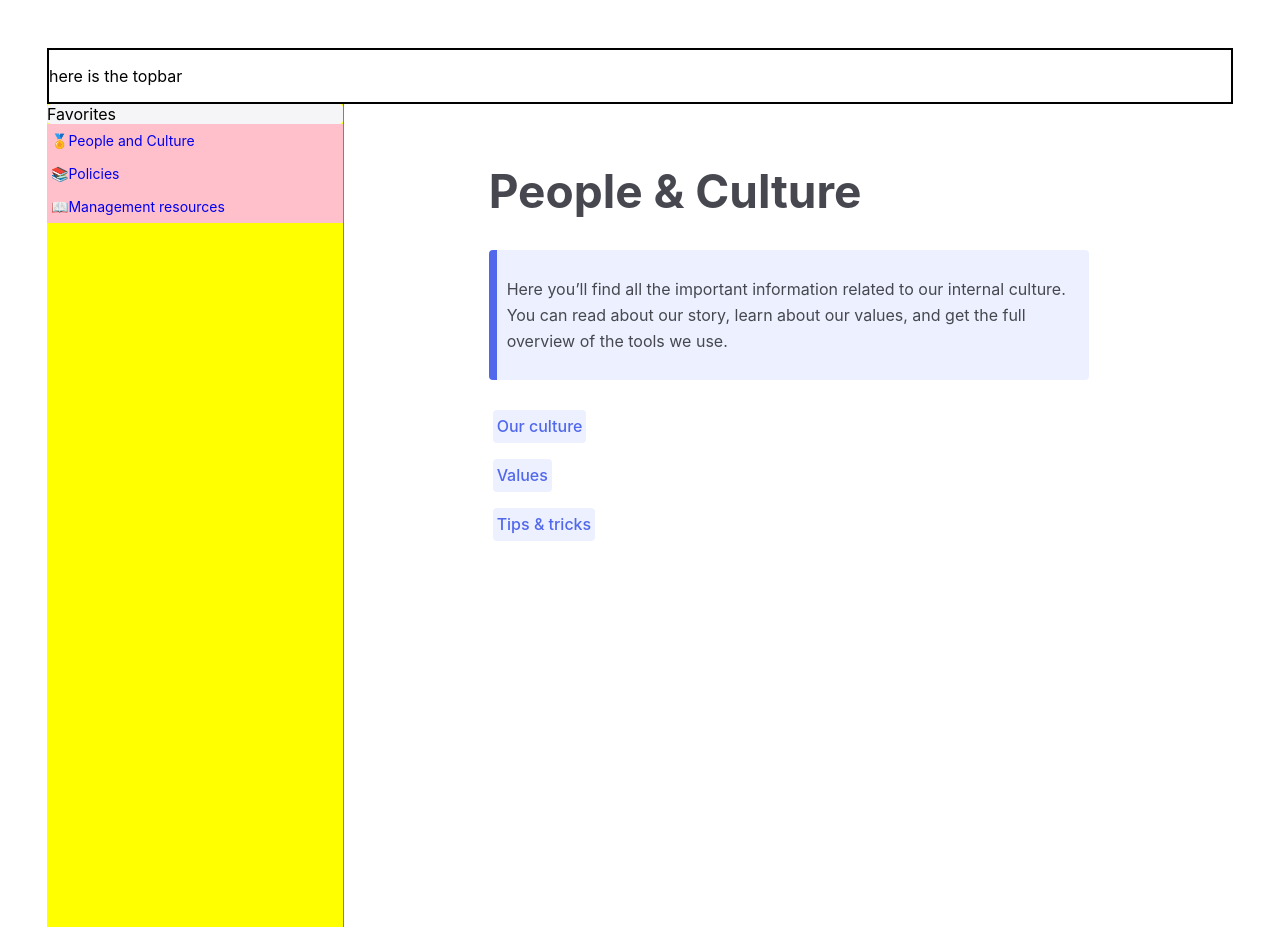
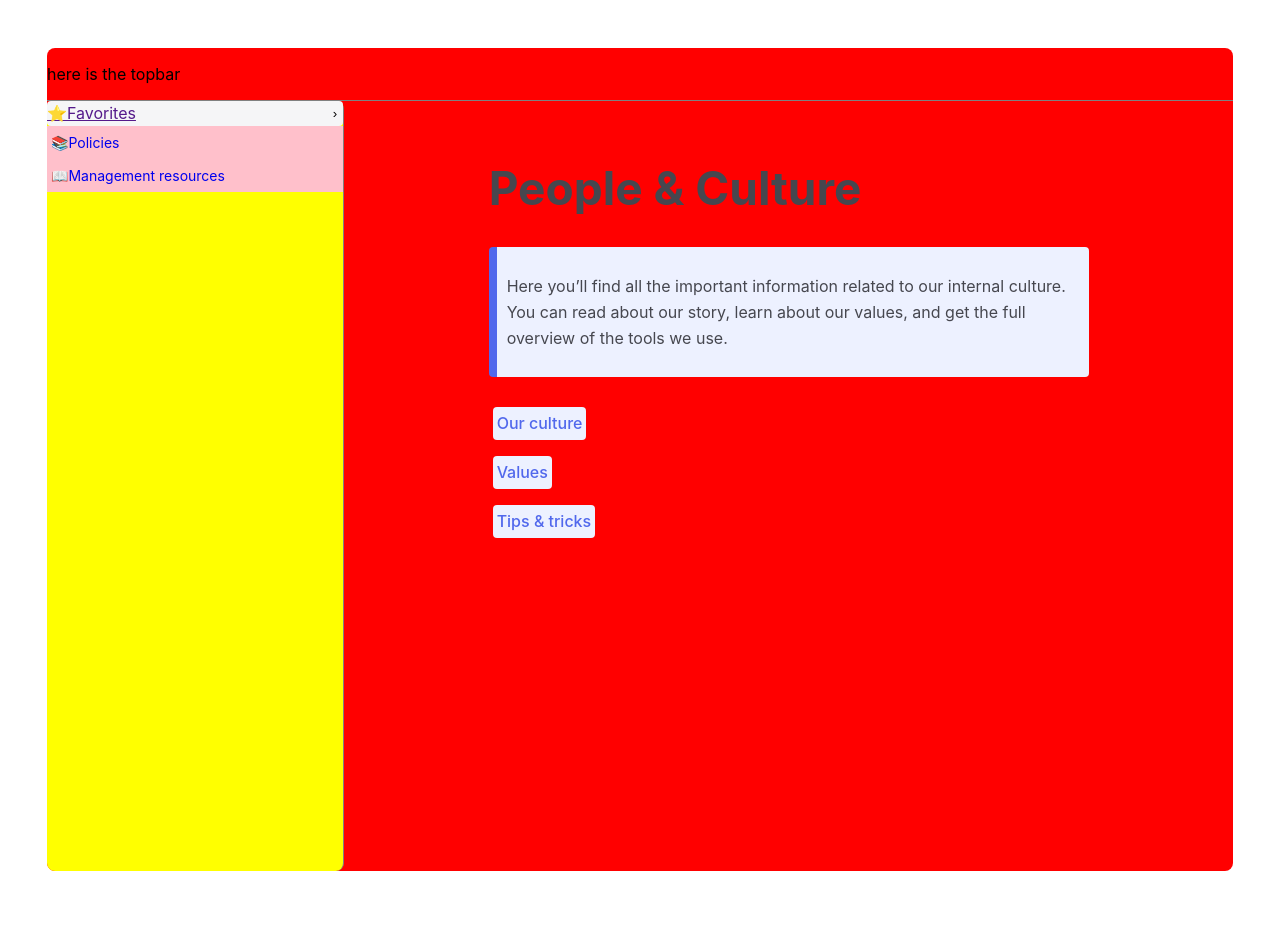
Before and after one commit to bethcollins92/slite-demo, a React (Create React App) app in the folder slite-demo/: page /people in a window 1280 px wide. Built offline with nearby package versions, Linux system fonts and the light colour scheme.

Commit message:
favourites state and layout

```diff
--- a/slite-demo/src/App.css
+++ b/slite-demo/src/App.css
@@ -1,4 +1,4 @@
 .App {
   font-family: "-apple-system, BlinkMacSystemFont, sans-serif";
-  color: #5168ec;
+  background-color: #5168ec;
 }
--- a/slite-demo/src/App.js
+++ b/slite-demo/src/App.js
@@ -14,16 +14,18 @@ const MainContainer = styled.div`
   height: 823px;
   margin: 48px auto;
   border-radius: 8px;
+  background-color: red;
 `;
 
 const TopRow = styled.div`
   display: flex;
-  border: 2px solid;
+  border-bottom: 1px solid;
+  border-color: grey;
 `;
 
 const Row = styled.div`
   display: flex;
-  height: 100%;
+  height: 93.5%;
 `;
 
 const PageContent = styled.div`
@@ -32,6 +34,7 @@ const PageContent = styled.div`
 
 function App() {
   return (
+    <div>
       <MainContainer>
         <TopRow>
           <p>here is the topbar</p>
@@ -58,6 +61,7 @@ function App() {
           </Row>
         </Router>
       </MainContainer>
+    </div>
   );
 }
 
--- a/slite-demo/src/components/SideBar.js
+++ b/slite-demo/src/components/SideBar.js
@@ -5,9 +5,10 @@ import styled from "styled-components";
 const SideBarStyle = styled.div`
   width: 25%;
   background: yellow;
-  height: 100%;
+  max-height: 100%;
   border-right: 1px solid;
   border-color: grey;
+  border-radius: 8px;
 `;
 
 const SideBarList = styled.li`
@@ -24,11 +25,18 @@ const StyledLink = styled(Link)`
 
 const DropDown = styled.div`
   width: 100%;
-  margin: 0
-  pading-top: 10px;
+  line-height: 25px;
   border-radius: 4px;
   background-color: #f5f5f7;
+  display: flex;
+  justify-content: space-between;
+`;
 
+const DropDownText = styled(Link)``;
+const DropDownArrow = styled.button`
+  border: none;
+  background-color: transparent;
+  cursor: pointer;
 `;
 
 export default class SideBar extends Component {
@@ -36,9 +44,8 @@ export default class SideBar extends Component {
     super(props);
     this.state = {
       links: [
-        { name: "🏅People and Culture", route: "/people", id: 1 },
-        { name: "📚Policies", route: "/policies", id: 2 },
-        { name: "📖Management resources", route: "/management", id: 3 },
+        { name: "📚Policies", route: "/policies", id: 1 },
+        { name: "📖Management resources", route: "/management", id: 2 },
       ],
       shown: false,
     };
@@ -57,13 +64,19 @@ export default class SideBar extends Component {
   render() {
     return (
       <SideBarStyle>
-        <DropDown onClick={() => this.handleClick()}>Favorites</DropDown>
+        <DropDown onClick={() => this.handleClick()}>
+          <DropDownText>⭐Favorites</DropDownText>
+          <DropDownArrow>
+            {this.state.shown ? "\u203A" : "\u203A"}
+          </DropDownArrow>
+        </DropDown>
+        {this.state.shown && (
+          <StyledLink to="/people">🏅People and Culture</StyledLink>
+        )}
         {this.state.links.map((link) => {
           return (
             <SideBarList key={link.id}>
-              <StyledLink className="sidebar-links" to={link.route}>
-                {link.name}
-              </StyledLink>
+              <StyledLink to={link.route}>{link.name}</StyledLink>
             </SideBarList>
           );
         })}
@@ -71,3 +84,7 @@ export default class SideBar extends Component {
     );
   }
 }
+
+//onlick on arrow
+//dropdown flex and space between
+//arrow pointing down and sideways
```
Lines whose indentation alone changed are shown as unchanged.
